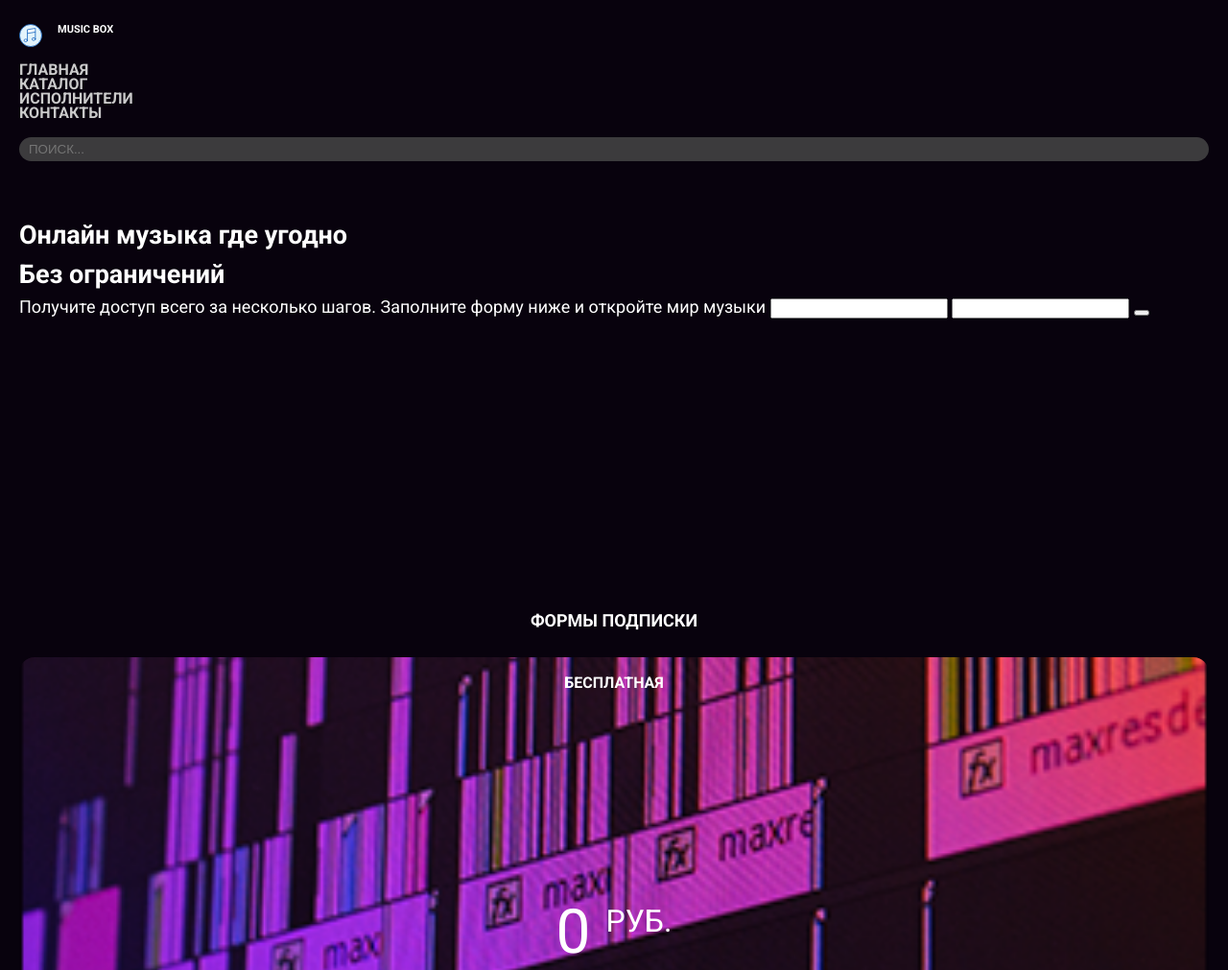
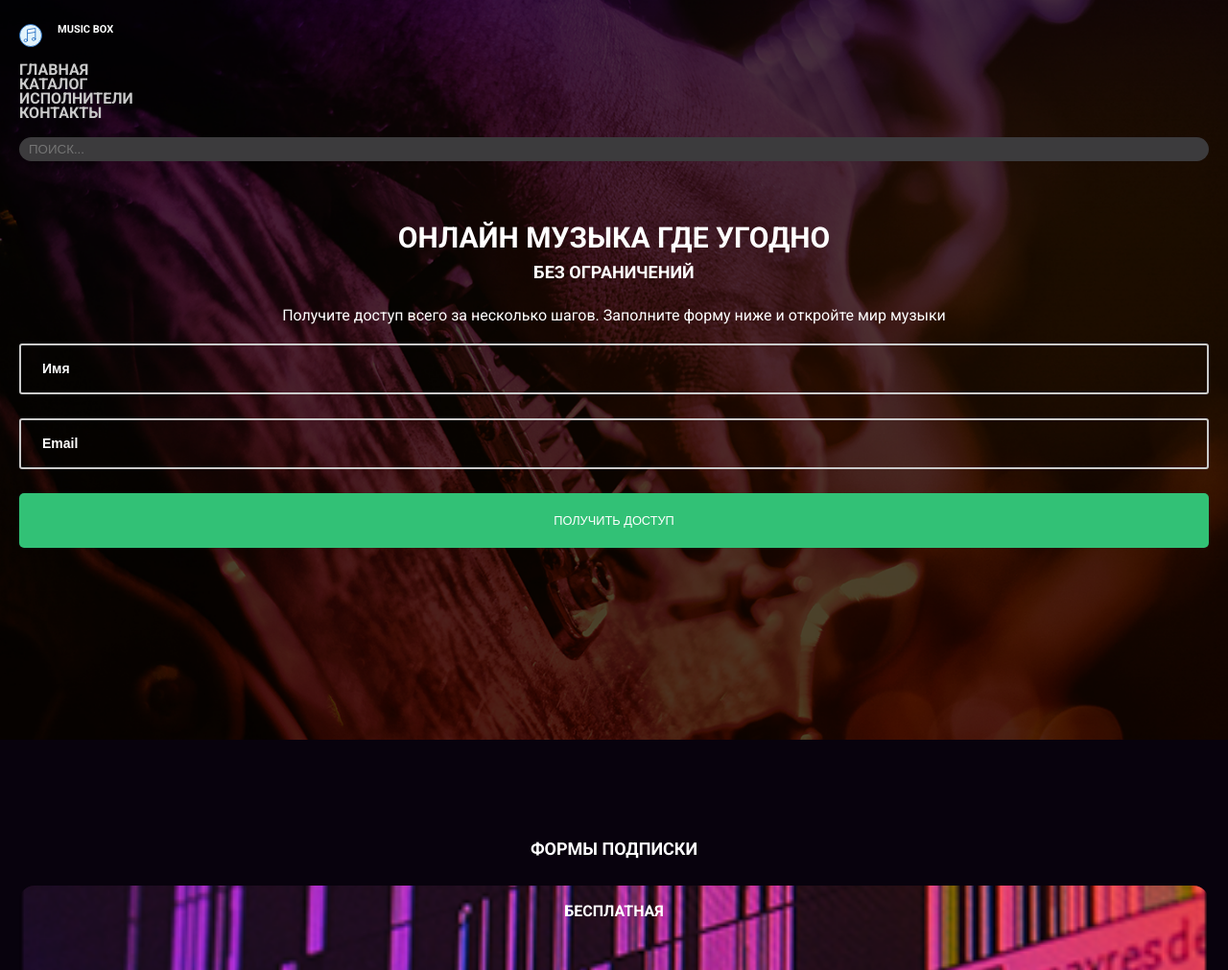
Before and after one commit to RainRa/layout-designer-project-lvl2, a PHP site: page / in a window 1280 px wide. Shown: the top 1011 px of the page at 96% size. Run offline with PHP 8.4, Linux system fonts and the light colour scheme.

Commit message:
add style acces form index.html

```diff
--- a/src/artist.html
+++ b/src/artist.html
@@ -53,11 +53,11 @@
       <div class="container d-flex flex-w-wrap">
         <button class="mb-25 min-width-200  btn d-flex align-items-center uppercase btn-purple">
           <img class="mr-16" src="./images/play-button.svg" alt="Круглая кнопка play" width="20">
-          <p>МИКС</p>
+          <p class="ts-small uppercase">Микс</p>
         </button>
         <button class="btn min-width-200 d-flex align-items-center uppercase btn-red">
           <img class="mr-16" src="./images/heart.svg" alt="Сердечко" width="20">
-          <p>В ИЗБРАННОЕ</p>
+          <p class="ts-small uppercase">В избранное</p>
         </button>
       </div>
     </div>
--- a/src/css/style.css
+++ b/src/css/style.css
@@ -91,6 +91,7 @@ body {
 }
 
 .container {
+  width: 100%;
   padding: 0 20px;
   margin: 0 auto;
 }
@@ -261,6 +262,24 @@ body {
   content: "";
 }
 
+.bg-banner-acces {
+  position: relative;
+}
+
+.bg-banner-acces::before {
+  position: absolute;
+  top: 0;
+  right: 0;
+  bottom: 0;
+  left: 0;
+  z-index: -1;
+  background-image: url("../images/banner.png");
+  background-repeat: no-repeat;
+  background-position: center;
+  background-size: cover;
+  content: "";
+}
+
 .btn {
   padding: 21px 30px;
   border-radius: 5px;
@@ -269,19 +288,22 @@ body {
   cursor: pointer;
 }
 
-.btn-transparent {
-  color: #fff;
-  background-color: transparent;
-  border: 1px solid #FFFFFF;
-  border-radius: 5px;
-}
-
 .btn-purple {
   background-color: #5328a1;
 }
 
 .btn-red {
   background-color: #95390c;
+}
+
+.btn-green {
+  background-color: #32c176;
+}
+
+.btn-transparent {
+  color: #fff;
+  background-color: transparent;
+  border: 1px solid #FFFFFF;
 }
 
 .header {
@@ -336,6 +358,26 @@ body {
   border: none;
 }
 
+.input-transparent {
+  padding: 17px 22px;
+  background-color: transparent;
+  border: 2px solid #cacaca;
+  border-radius: 3px;
+}
+
+.input-transparent::placeholder {
+  color: #fff;
+  font-size: 14px;
+  line-height: 16px;
+  font-weight: bold;
+}
+
+.label-acces {
+  display: inline-block;
+  margin-bottom: 17px;
+  font-size: 16px;
+}
+
 .small-cover {
   width: 55px;
 }
--- a/src/index.html
+++ b/src/index.html
@@ -46,17 +46,18 @@
     </div>
   </header>
   <!-- ACCES FORM -->
-  <section>
-    <div class="container pt-225 pb-200">
-      <h1>Онлайн музыка где угодно</h1>
-      <h2>Без ограничений</h2>
-
+  <section id="page-description" class="bg-banner-acces">
+    <div class="container pt-225 pb-200 align-txt-center">
+      <h1 class="h1">Онлайн музыка где угодно</h1>
+      <h2 class="h2 mb-17">Без ограничений</h2>
       <form>
-        <label class="" for="">Получите доступ всего за несколько шагов. Заполните форму ниже и откройте мир
+        <label class="label-acces" for="">Получите доступ всего за несколько шагов. Заполните форму ниже и откройте мир
           музыки</label>
-        <input>
-        <input>
-        <button></button>
+        <input class="input-transparent w-100 mb-25" placeholder="Имя">
+        <input class="input-transparent w-100 mb-25" placeholder="Email">
+        <button class="btn btn-green w-100" type="submit">
+          <p class="ts-small uppercase">Получить доступ</p>
+        </button>
       </form>
     </div>
   </section>
--- a/src/scss/abstracts/_variables.scss
+++ b/src/scss/abstracts/_variables.scss
@@ -1,4 +1,3 @@
-
 $color-black: #08020d;
 $color-gray: #e0e0e0;
 $color-dark-gray: #cacaca;
--- a/src/scss/base/_atomic.scss
+++ b/src/scss/base/_atomic.scss
@@ -6,6 +6,7 @@ body {
 }
 
 .container {
+  width: 100%;
   padding: 0 20px;
   margin: 0 auto;
 }
--- a/src/scss/components/_banners.scss
+++ b/src/scss/components/_banners.scss
@@ -1,8 +1,6 @@
 .bg-banner-artist {
   position: relative;
-}
-
-.bg-banner-artist::before {
+  &::before {
   position: absolute;
   top: 0;
   right: 0;
@@ -16,4 +14,24 @@
   background-size: cover;
 
   content: "";
+  }
 }
+
+.bg-banner-acces {
+  position: relative;
+  &::before {
+  position: absolute;
+  top: 0;
+  right: 0;
+  bottom: 0;
+  left: 0;
+  z-index: -1;
+
+  background-image: url("../images/banner.png");
+  background-repeat: no-repeat;
+  background-position: center;
+  background-size: cover;
+
+  content: "";
+  }
+}
--- a/src/scss/components/_buttons.scss
+++ b/src/scss/components/_buttons.scss
@@ -7,13 +7,6 @@
   cursor: pointer;
 }
 
-.btn-transparent {
-  color: $color-white;
-  background-color: transparent;
-  border: 1px solid #FFFFFF;
-  border-radius: 5px;
-}
-
 .btn-purple {
   background-color: $color-purple;
 }
@@ -21,3 +14,13 @@
 .btn-red {
   background-color: $color-red;
 }
+
+.btn-green {
+  background-color: $color-green;
+}
+
+.btn-transparent {
+  color: $color-white;
+  background-color: transparent;
+  border: 1px solid #FFFFFF;
+}
--- a/src/scss/components/_inputs.scss
+++ b/src/scss/components/_inputs.scss
@@ -9,3 +9,22 @@
   border-radius: 50px;
   border: none;
 }
+
+.input-transparent {
+  padding: 17px 22px;
+  background-color: transparent;
+  border: 2px solid $color-dark-gray;
+  border-radius: 3px;
+  &::placeholder {
+    color: $color-white;
+    font-size: 14px;
+    line-height: 16px;
+    font-weight: bold;
+  }
+}
+
+.label-acces {
+  display: inline-block;
+  margin-bottom: 17px;
+  font-size: 16px;
+}
```
